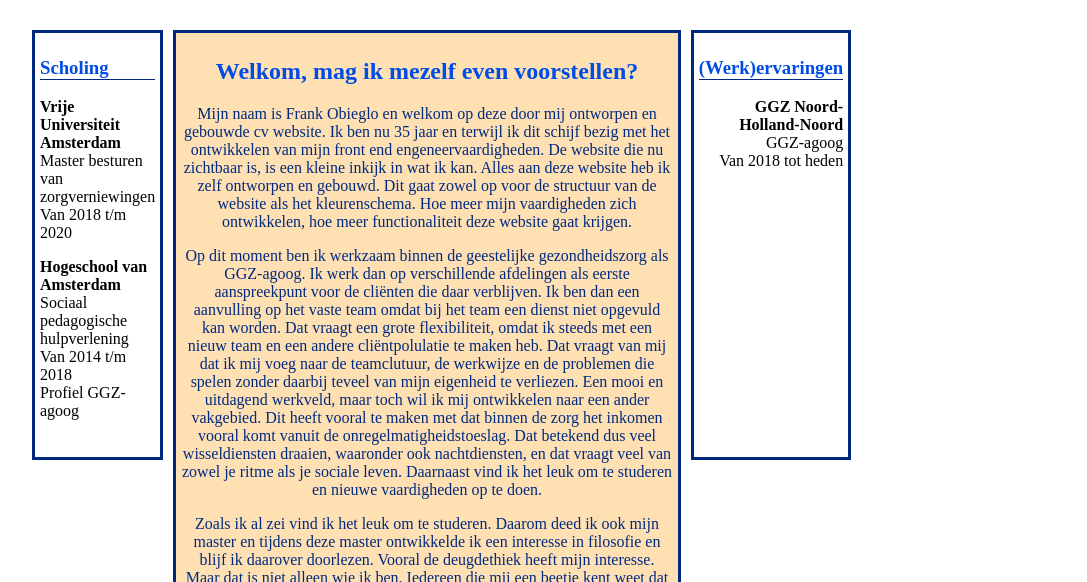
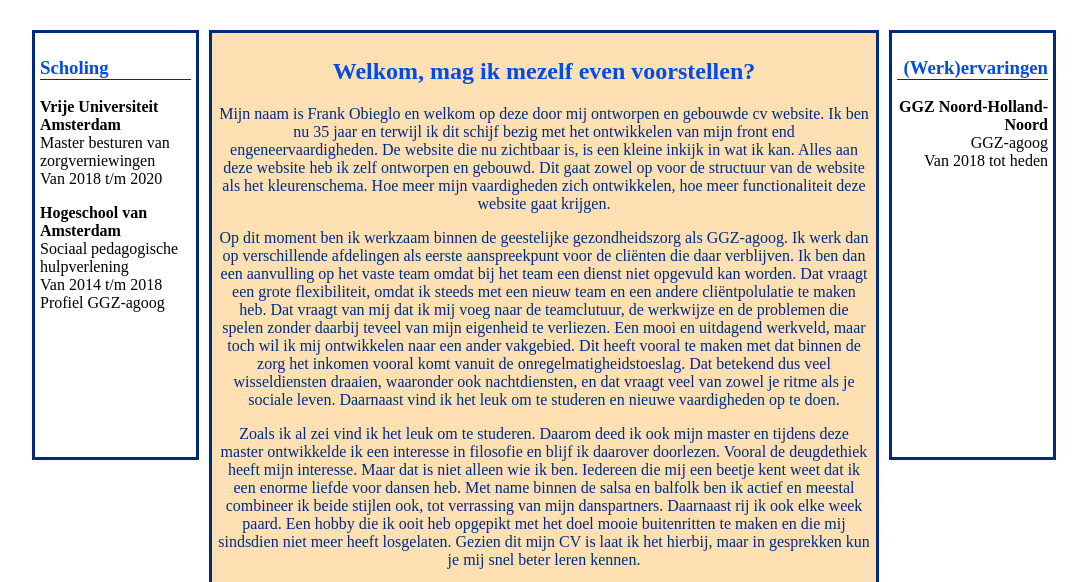
Before and after one commit to Tuanur01/CVone, a plain HTML site: page index.html in a window 1280 px wide. Shown: the part 205-787 px from the top of the page, without its empty margins (96-1183 px from the left). Drawn offline with Linux system fonts and the light colour scheme.

Commit message:
Update stylesheet test.css

```diff
--- a/recources/CSS/stylesheet test.css
+++ b/recources/CSS/stylesheet test.css
@@ -16,7 +16,6 @@ header {
     justify-content: space-around;
     align-items: center;
     flex-wrap: wrap;
-
 }
 #profielfoto {
     height: 140px;
@@ -50,7 +49,7 @@ header h1 {
 .grid1 {
     margin-top: 30px;
     display: grid;
-    max-width: 80%;
+    width: 100%;
     grid-template: repeat(8, 100px) 30px / 1fr 4fr 1fr;
     gap: 10px;
 }
```
